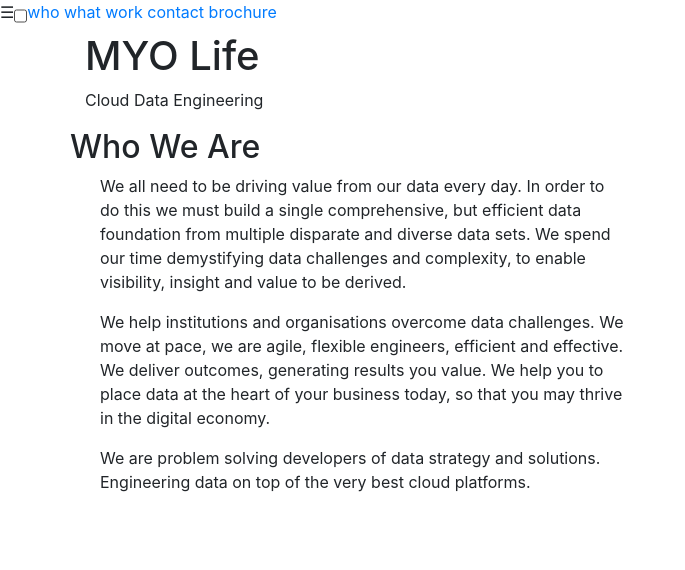
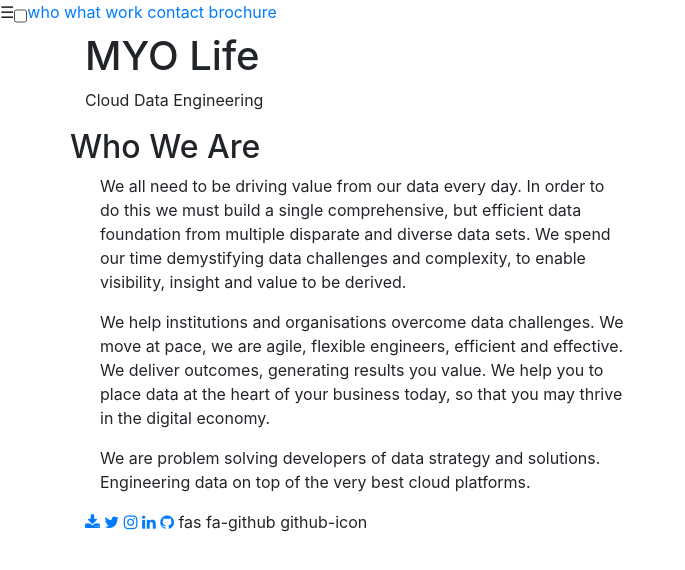
Before and after one commit to sachlar/myodata, a plain HTML site: page index.html in a window 1280 px wide. Shown: the whole page, without its empty margins (0-685 px from the left). Drawn offline with nearby package versions, Linux system fonts and the light colour scheme.

Commit message:
add footer section

```diff
--- a/index.html
+++ b/index.html
@@ -49,6 +49,18 @@
     <section>
     </section>
     <footer>
+        <div class="container">
+            <div class="row foot">
+                <div class="col-xs-12 col-sm-12 icons">
+                    <a href="#" target="_blank" class="data-brochure-pdf"><i class="fa fa-download" aria-hidden="true"></i></a>
+                    <a target="_blank" href="#"><i class="fa fa-twitter twitter-icon" aria-hidden="true"></i></a>
+                    <a target="_blank" href="#"><i class="fa fa-instagram instagram-icon" aria-hidden="true"></i></a>
+                    <a target="_blank" href="#"><i class="fa fa-linkedin linkedin-icon" aria-hidden="true"></i></a>
+                    <a target="_blank" href="#"><i class="fa fa-github github-icon" aria-hidden="true"></i></a>
+                    fas fa-github github-icon
+                </div>
+            </div>
+        </div>
     </footer>
 </body>
 </html>
```
